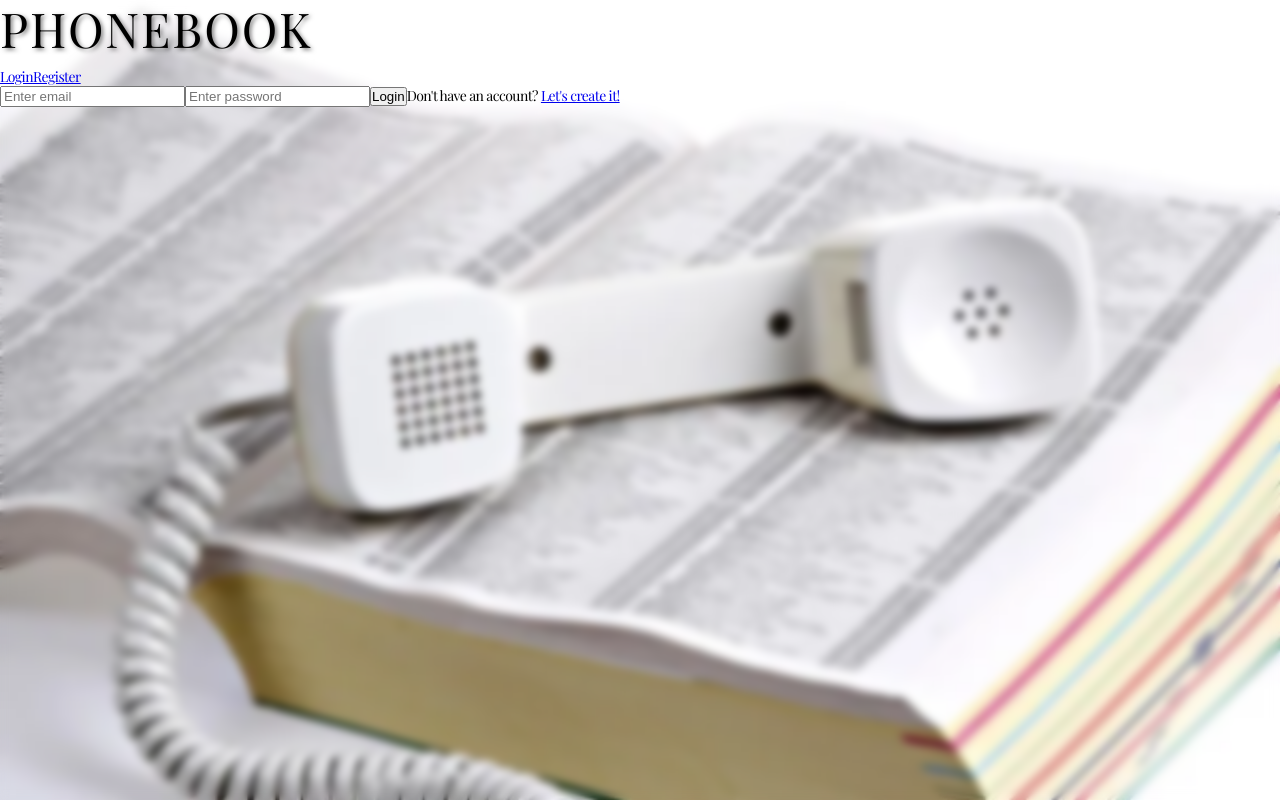
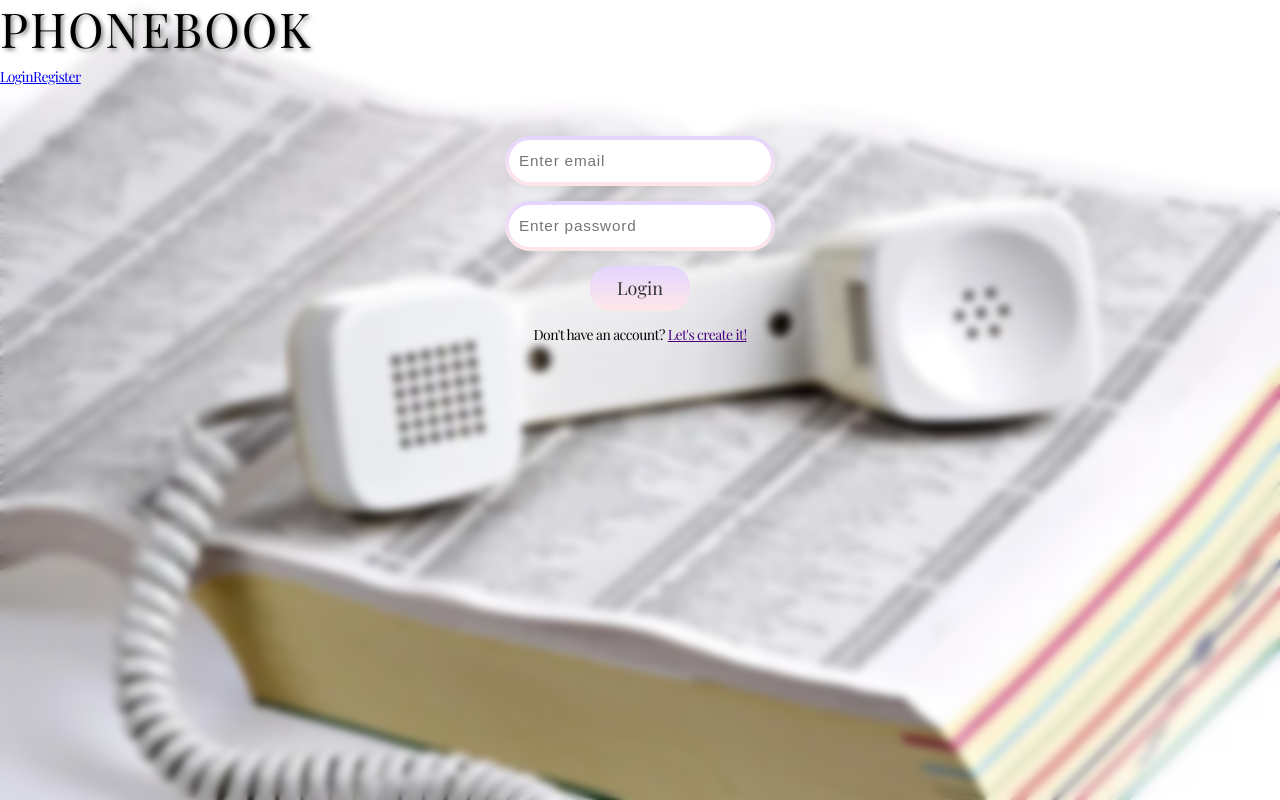
Before and after one commit to Kreal11/goit-react-hw-08-phonebook, a React (Create React App) app: page /goit-react-hw-08-phonebook/login in a window 1280 px wide. Built offline with nearby package versions, Linux system fonts and the light colour scheme.

Commit message:
added styles for register and login pages

```diff
--- a/src/pages/Login.jsx
+++ b/src/pages/Login/Login.jsx
@@ -5,6 +5,12 @@ import { NavLink, Navigate } from 'react-router-dom';
 import { toast } from 'react-toastify';
 import { loginThunk } from 'redux/auth/operations';
 import { selectIsLoggedIn, selectUser } from 'redux/auth/selectors';
+import {
+  EmailPasswordInput,
+  EmailPasswordInputWrapper,
+  LoginButton,
+  LoginForm,
+} from './StyledLogin';
 
 export const Login = () => {
   const isLoggedIn = useSelector(selectIsLoggedIn);
@@ -21,22 +27,26 @@ export const Login = () => {
     return <Navigate to="/home" />;
   }
   return (
-    <form action="" onSubmit={handleSubmit(submit)}>
-      <input
+    <LoginForm action="" onSubmit={handleSubmit(submit)}>
+      <EmailPasswordInputWrapper>
+        <EmailPasswordInput
           type="text"
           {...register('email', { required: true, minLength: 8 })}
           placeholder="Enter email"
         />
-      <input
+      </EmailPasswordInputWrapper>
+      <EmailPasswordInputWrapper>
+        <EmailPasswordInput
           type="password"
           {...register('password', { required: true, minLength: 7 })}
           placeholder="Enter password"
         />
-      <button>Login</button>
+      </EmailPasswordInputWrapper>
+      <LoginButton>Login</LoginButton>
       <span>
         Don't have an account?{' '}
         <NavLink to="/register">Let's create it!</NavLink>
       </span>
-    </form>
+    </LoginForm>
   );
 };
--- /dev/null
+++ b/src/pages/Login/StyledLogin.js
@@ -0,0 +1,98 @@
+import styled from 'styled-components';
+
+export const LoginForm = styled.form`
+  display: flex;
+  flex-direction: column;
+  align-items: center;
+  gap: 15px;
+  margin-top: 50px;
+
+  span {
+    font-size: 14px;
+    a {
+      color: #4b0082;
+      transition: color 0.5s, background-color 0.5s;
+      border-radius: 3px;
+      &:hover {
+        background-color: #4b0082;
+        color: white;
+      }
+    }
+  }
+`;
+
+export const EmailPasswordInputWrapper = styled.div`
+  margin: 0 auto;
+  width: 270px;
+  height: 50px;
+  display: flex;
+  align-items: center;
+  justify-content: center;
+  background: linear-gradient(
+    to bottom,
+    rgb(227, 213, 255),
+    rgb(255, 231, 231)
+  );
+  border-radius: 30px;
+  overflow: hidden;
+  cursor: pointer;
+  box-shadow: 2px 2px 10px rgba(0, 0, 0, 0.075);
+`;
+
+export const EmailPasswordInput = styled.input`
+  min-width: 250px;
+  height: 40px;
+  border: none;
+  outline: none;
+  caret-color: rgb(255, 81, 0);
+  background-color: rgb(255, 255, 255);
+  border-radius: 30px;
+  padding-left: 10px;
+  letter-spacing: 0.8px;
+  color: rgb(19, 19, 19);
+  font-size: 15.3px;
+`;
+
+export const LoginButton = styled.button`
+  max-width: 150px;
+  padding: 10px;
+  margin: 0 auto;
+  border: none;
+  color: #333333;
+  background: linear-gradient(
+    to bottom,
+    rgb(227, 213, 255),
+    rgb(255, 231, 231)
+  );
+  border-radius: 20px;
+  background-size: 100% auto;
+  font-family: inherit;
+  font-size: 18px;
+  padding: 0.6em 1.5em;
+  transition: transform 0.2s;
+
+  &:active:not(:disabled) {
+    opacity: 0.7;
+    transform: scale(0.95);
+  }
+  &:hover:not(:disabled) {
+    background-position: right center;
+    background-size: 200% auto;
+    -webkit-animation: pulse 2s infinite;
+    animation: pulse512 1.5s infinite;
+  }
+
+  @keyframes pulse512 {
+    0% {
+      box-shadow: 0 0 0 0 #cea2fd;
+    }
+
+    70% {
+      box-shadow: 0 0 0 10px rgb(218 103 68 / 0%);
+    }
+
+    100% {
+      box-shadow: 0 0 0 0 rgb(218 103 68 / 0%);
+    }
+  }
+`;
--- a/src/pages/Register.jsx
+++ /dev/null
@@ -1,48 +0,0 @@
-import React from 'react';
-import { useForm } from 'react-hook-form';
-import { useDispatch, useSelector } from 'react-redux';
-import { NavLink, Navigate } from 'react-router-dom';
-import { toast } from 'react-toastify';
-import { registerThunk } from 'redux/auth/operations';
-import { selectIsLoggedIn, selectUser } from 'redux/auth/selectors';
-
-export const Register = () => {
-  const { register, handleSubmit, reset } = useForm();
-  const dispatch = useDispatch();
-  const isLoggedIn = useSelector(selectIsLoggedIn);
-  const { name } = useSelector(selectUser);
-
-  const submit = data => {
-    dispatch(registerThunk(data));
-    reset();
-  };
-
-  if (isLoggedIn) {
-    toast.success(`Welcome ${name}`);
-    return <Navigate to="/home" />;
-  }
-
-  return (
-    <form action="" onSubmit={handleSubmit(submit)}>
-      <input
-        type="text"
-        {...register('name', { required: true, minLength: 2 })}
-        placeholder="Enter name"
-      />
-      <input
-        type="text"
-        {...register('email', { required: true, minLength: 8 })}
-        placeholder="Enter email"
-      />
-      <input
-        type="password"
-        {...register('password', { required: true, minLength: 7 })}
-        placeholder="Enter password"
-      />
-      <button>Register</button>
-      <span>
-        Already have an account? <NavLink to="/login">Let's log in!</NavLink>
-      </span>
-    </form>
-  );
-};
--- /dev/null
+++ b/src/pages/Register/Register.jsx
@@ -0,0 +1,64 @@
+import React from 'react';
+import { useForm } from 'react-hook-form';
+import { useDispatch, useSelector } from 'react-redux';
+import { NavLink, Navigate } from 'react-router-dom';
+import { toast } from 'react-toastify';
+import { registerThunk } from 'redux/auth/operations';
+import { selectIsLoggedIn, selectUser } from 'redux/auth/selectors';
+import {
+  InputWrapper,
+  RegisterButton,
+  RegisterForm,
+  RegisterInput,
+} from './StyledRegister';
+
+export const Register = () => {
+  const { register, handleSubmit, reset } = useForm();
+  const dispatch = useDispatch();
+  const isLoggedIn = useSelector(selectIsLoggedIn);
+  const { name } = useSelector(selectUser);
+
+  const submit = data => {
+    // if (!data.name || !data.email || !data.password) {
+    //   console.log(data.name);
+    //   return toast.warning('Please, fill all input fields!');
+    // }
+    dispatch(registerThunk(data));
+    reset();
+  };
+
+  if (isLoggedIn) {
+    toast.success(`Welcome ${name}`);
+    return <Navigate to="/home" />;
+  }
+
+  return (
+    <RegisterForm action="" onSubmit={handleSubmit(submit)}>
+      <InputWrapper>
+        <RegisterInput
+          type="text"
+          {...register('name', { required: true, minLength: 2 })}
+          placeholder="Enter name"
+        />
+      </InputWrapper>
+      <InputWrapper>
+        <RegisterInput
+          type="text"
+          {...register('email', { required: true, minLength: 8 })}
+          placeholder="Enter email"
+        />
+      </InputWrapper>
+      <InputWrapper>
+        <RegisterInput
+          type="password"
+          {...register('password', { required: true, minLength: 7 })}
+          placeholder="Enter password"
+        />
+      </InputWrapper>
+      <RegisterButton>Register</RegisterButton>
+      <span>
+        Already have an account? <NavLink to="/login">Let's log in!</NavLink>
+      </span>
+    </RegisterForm>
+  );
+};
--- /dev/null
+++ b/src/pages/Register/StyledRegister.js
@@ -0,0 +1,98 @@
+import styled from 'styled-components';
+
+export const RegisterForm = styled.form`
+  display: flex;
+  flex-direction: column;
+  align-items: center;
+  gap: 15px;
+  margin-top: 50px;
+
+  span {
+    font-size: 14px;
+    a {
+      color: #4b0082;
+      transition: color 0.5s, background-color 0.5s;
+      border-radius: 3px;
+      &:hover {
+        background-color: #4b0082;
+        color: white;
+      }
+    }
+  }
+`;
+
+export const InputWrapper = styled.div`
+  margin: 0 auto;
+  width: 270px;
+  height: 50px;
+  display: flex;
+  align-items: center;
+  justify-content: center;
+  background: linear-gradient(
+    to bottom,
+    rgb(227, 213, 255),
+    rgb(255, 231, 231)
+  );
+  border-radius: 30px;
+  overflow: hidden;
+  cursor: pointer;
+  box-shadow: 2px 2px 10px rgba(0, 0, 0, 0.075);
+`;
+
+export const RegisterInput = styled.input`
+  min-width: 250px;
+  height: 40px;
+  border: none;
+  outline: none;
+  caret-color: rgb(255, 81, 0);
+  background-color: rgb(255, 255, 255);
+  border-radius: 30px;
+  padding-left: 10px;
+  letter-spacing: 0.8px;
+  color: rgb(19, 19, 19);
+  font-size: 15.3px;
+`;
+
+export const RegisterButton = styled.button`
+  max-width: 150px;
+  padding: 10px;
+  margin: 0 auto;
+  border: none;
+  color: #333333;
+  background: linear-gradient(
+    to bottom,
+    rgb(227, 213, 255),
+    rgb(255, 231, 231)
+  );
+  border-radius: 20px;
+  background-size: 100% auto;
+  font-family: inherit;
+  font-size: 18px;
+  padding: 0.6em 1.5em;
+  transition: transform 0.2s;
+
+  &:active:not(:disabled) {
+    opacity: 0.7;
+    transform: scale(0.95);
+  }
+  &:hover:not(:disabled) {
+    background-position: right center;
+    background-size: 200% auto;
+    -webkit-animation: pulse 2s infinite;
+    animation: pulse512 1.5s infinite;
+  }
+
+  @keyframes pulse512 {
+    0% {
+      box-shadow: 0 0 0 0 #cea2fd;
+    }
+
+    70% {
+      box-shadow: 0 0 0 10px rgb(218 103 68 / 0%);
+    }
+
+    100% {
+      box-shadow: 0 0 0 0 rgb(218 103 68 / 0%);
+    }
+  }
+`;
```
Also changed, not shown: src/components/App.jsx (+4 -4 lines), src/pages/Home/Home.jsx (renamed from src/pages/Home.jsx), src/pages/Home/StyledHome.js (added), src/pages/NotFound/NotFound.jsx (renamed from src/pages/NotFound.jsx), src/pages/NotFound/StyledNotFound.js (added). Lines whose indentation alone changed are shown as unchanged.
